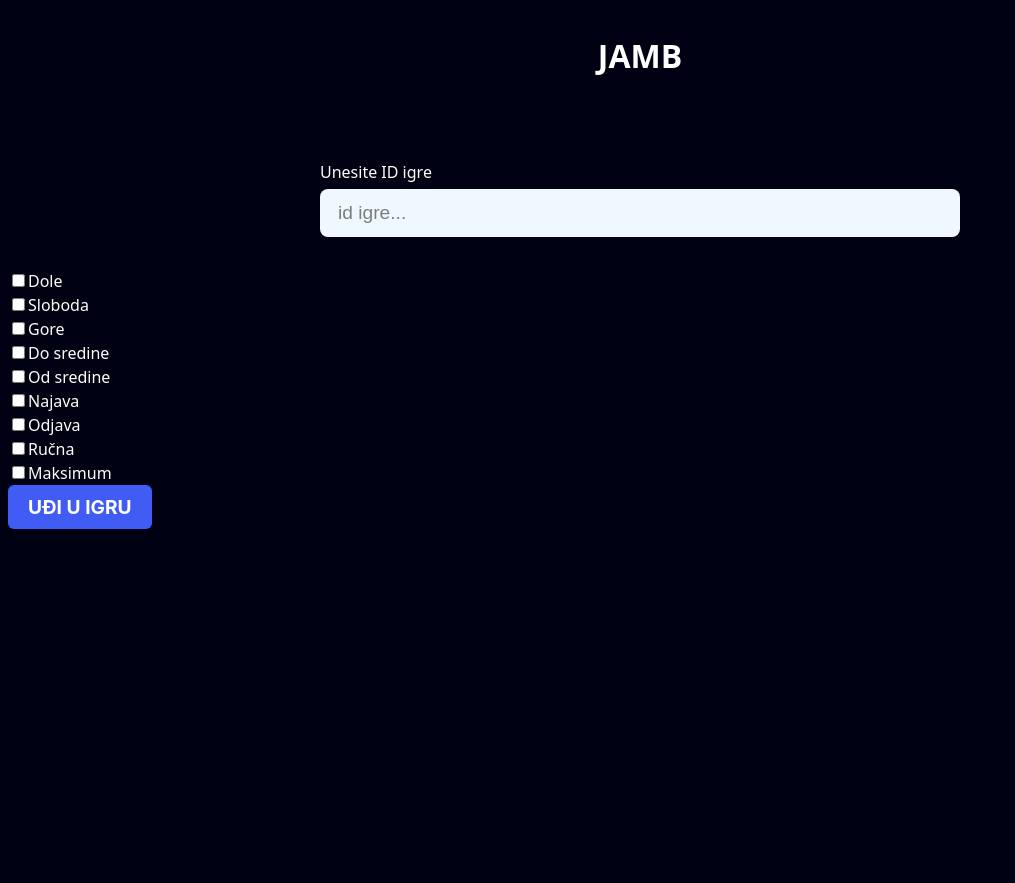
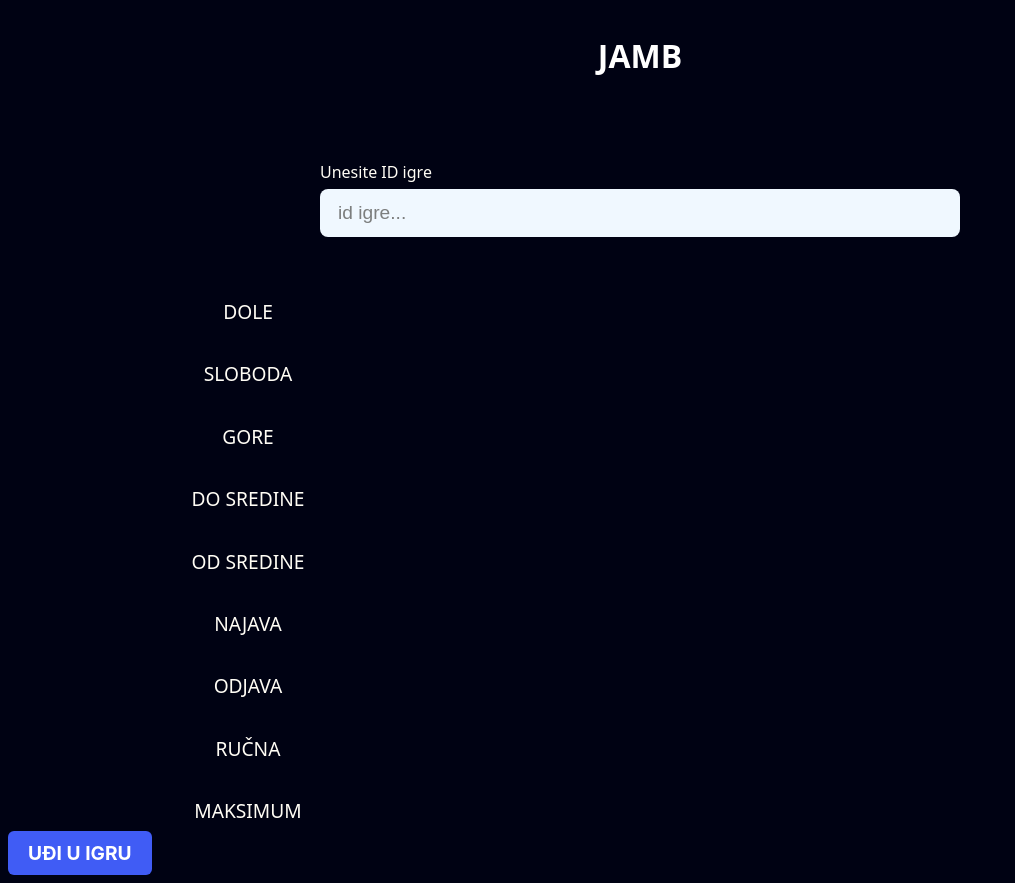
Before and after one commit to BSlaven/JAMB-YAHTZEE, a React (Vite) app: page / in a window 1280 px wide. Shown: the whole page, without its empty margins (0-1015 px from the left). Before the commit the page ends 800 px from the top, so only its background shows below. Built offline with nearby package versions, Linux system fonts and the light colour scheme.

Commit message:
add css for the selection container

```diff
--- a/src/components/Home/Home.module.css
+++ b/src/components/Home/Home.module.css
@@ -51,3 +51,66 @@
 .enterBtn:active {
   transform: scale(0.98);
 }
+
+/* SELECTION */
+.selection_container {
+  display: flex;
+  flex-direction: column;
+  width: 30rem;
+  justify-content: center;
+}
+
+.selection {
+  width: 15rem;
+  margin: 0 auto;
+}
+
+.selection input {
+  width: 0;
+  height: 0;
+}
+
+.selection input:checked ~ label {
+  border-color: var(--main-highlight);
+}
+
+.selection input:checked ~ label:before,
+.selection input:checked ~ label:after {
+  display: block
+}
+
+.selection label {
+  display: block;
+  margin: 0 auto;
+  width: 80%;
+  max-width: 15rem;
+  padding: 0.3rem 0.5rem;
+  font-size: 1.2rem;
+  text-align: center;
+  text-transform: uppercase;
+  border: 2px solid var(--main-light);
+  border-radius: 0.5rem;
+  cursor: pointer;
+  box-shadow: 1px 1px 3px var(--main-light);
+  position: relative
+}
+
+.selection label:before,
+.selection label:after {
+  content: '';
+  width: 10px;
+  height: 10px;
+  border-radius: 50%;
+  background: var(--main-highlight);
+  position: absolute;
+  top: calc(50% - 5px);
+  display: none
+}
+
+.selection label:before {
+  left: 1rem;
+}
+
+.selection label:after {
+  right: 1rem;
+}
```
